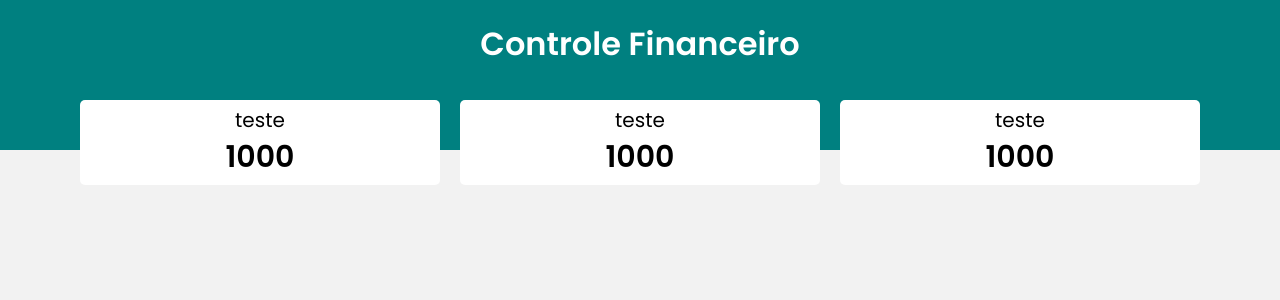
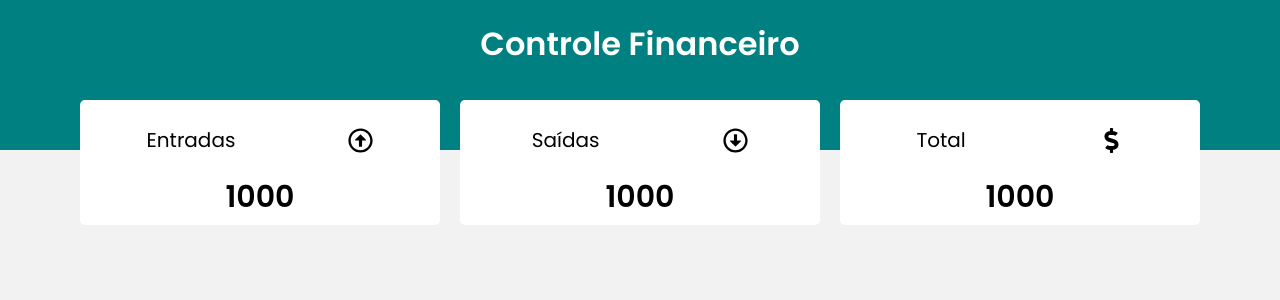
Before and after one commit to RafaelHDSV/Financial-Control, a React (Create React App) app: page / in a window 1280 px wide. Shown: the top 300 px of the page. Built offline with nearby package versions, Linux system fonts and the light colour scheme.

Commit message:
Updating resume itens

```diff
--- a/src/components/resume/index.js
+++ b/src/components/resume/index.js
@@ -1,13 +1,18 @@
 import React from 'react'
 import * as C from './style'
 import ResumeItem from '../resumeItem'
+import {
+    FaRegArrowAltCircleUp,
+    FaRegArrowAltCircleDown,
+    FaDollarSign,
+} from 'react-icons/fa'
 
 const Resume = () => {
     return (
         <C.Container>
-            <ResumeItem />
-            <ResumeItem />
-            <ResumeItem />
+            <ResumeItem title='Entradas' Icon={FaRegArrowAltCircleUp} value='1000' />
+            <ResumeItem title='Saídas' Icon={FaRegArrowAltCircleDown} value='1000' />
+            <ResumeItem title='Total' Icon={FaDollarSign} value='1000' />
         </C.Container>
     )
 }
--- a/src/components/resumeItem/index.js
+++ b/src/components/resumeItem/index.js
@@ -1,13 +1,14 @@
 import React from 'react'
 import * as C from './style'
 
-const ResumeItem = () => {
+const ResumeItem = ({ title, Icon, value }) => {
     return (
         <C.Container>
             <C.Header>
-                <C.HeaderTitle>teste</C.HeaderTitle>
+                <C.HeaderTitle>{title}</C.HeaderTitle>
+                <Icon />
             </C.Header>
-            <C.Total>1000</C.Total>
+            <C.Total>{value}</C.Total>
         </C.Container>
     )
 }
--- a/src/components/resumeItem/style.js
+++ b/src/components/resumeItem/style.js
@@ -32,6 +32,7 @@
     justify-content: space-around;
     width: 100%;
     gap: 10px;
+    margin: 20px auto;
 
     svg {
         width: 25px;
```
